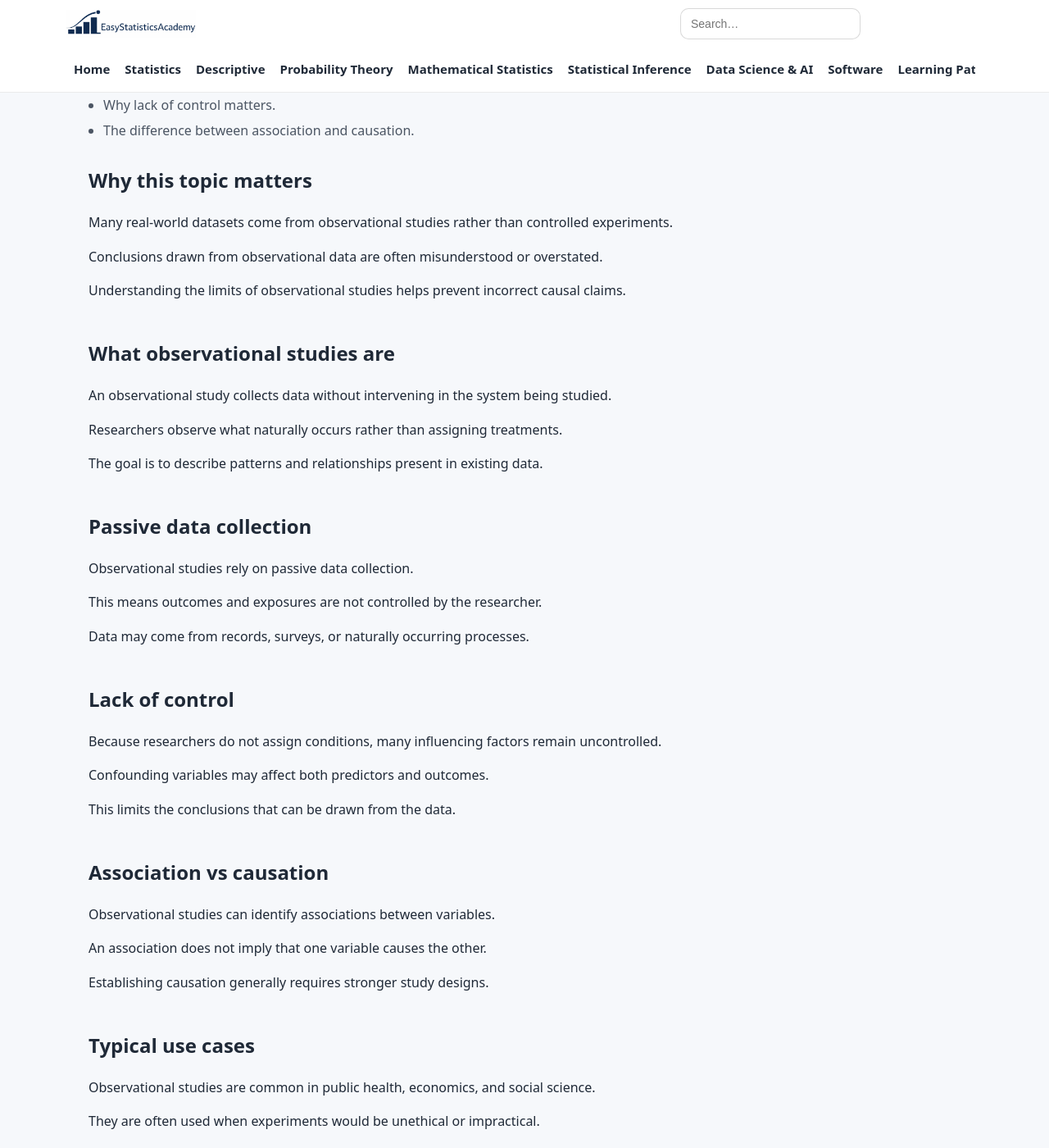
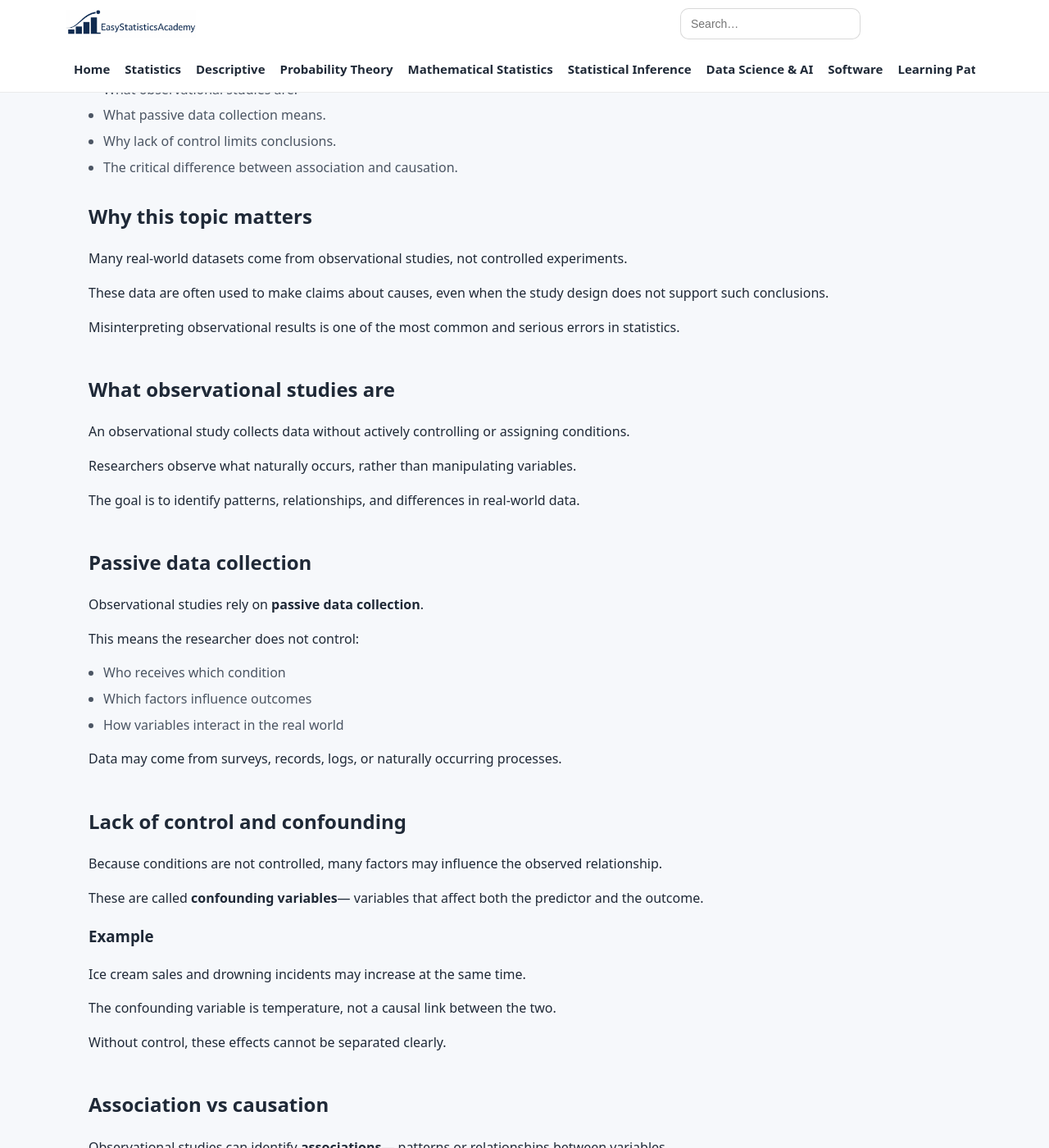
Before and after one commit to ammar-homaida-statistics/easystatisticsacademy, a Jekyll site: the page built from foundations/observational-studies/index.md, in a window 1280 px wide and 1400 px high, scrolled down 544 px. Shown: the whole window at 82% size. Built offline with Jekyll 4.4.1, drawn with Linux system fonts in a browser that asks for light colours; some of the changed text lies outside the part shown.

Commit message:
Enhance clarity and structure of observational studies content

```diff
--- a/foundations/observational-studies/index.md
+++ b/foundations/observational-studies/index.md
@@ -19,10 +19,14 @@ lesson_order: 22
   <div class="hero-card">
     <h1>Observational Studies</h1>
 
+    <div style="background:#fff3cd; border:1px solid #ffeeba; padding:12px 14px; margin:14px 0; border-radius:8px;">
+      <strong>🚧 Under Construction</strong> — Real-world causal vs non-causal examples will be added.
+    </div>
+
     <p class="lead">
-      This lesson introduces observational studies as a form of data collection,
-      explains their passive nature, discusses lack of control, and introduces
-      the distinction between association and causation.
+      Observational studies collect data without intervention.
+      They are powerful for discovering patterns,
+      but they cannot by themselves establish causation.
     </p>
 
     <p class="muted-mini">
@@ -31,6 +35,8 @@ lesson_order: 22
   </div>
 </section>
 
+
+
 <section class="section">
   <div class="content-narrow">
     <h2>What you will learn</h2>
@@ -38,32 +44,36 @@ lesson_order: 22
     <ul class="bullets">
       <li>What observational studies are.</li>
       <li>What passive data collection means.</li>
-      <li>Why lack of control matters.</li>
-      <li>The difference between association and causation.</li>
+      <li>Why lack of control limits conclusions.</li>
+      <li>The critical difference between association and causation.</li>
     </ul>
   </div>
 </section>
+
+
 
 <section class="section">
   <div class="content-narrow">
     <h2>Why this topic matters</h2>
 
     <p>
-      Many real-world datasets come from observational studies
-      rather than controlled experiments.
+      Many real-world datasets come from observational studies,
+      not controlled experiments.
     </p>
 
     <p>
-      Conclusions drawn from observational data
-      are often misunderstood or overstated.
+      These data are often used to make claims about causes,
+      even when the study design does not support such conclusions.
     </p>
 
     <p>
-      Understanding the limits of observational studies
-      helps prevent incorrect causal claims.
+      Misinterpreting observational results is one of the most common
+      and serious errors in statistics.
     </p>
   </div>
 </section>
+
+
 
 <section class="section">
   <div class="content-narrow">
@@ -71,114 +81,188 @@ lesson_order: 22
 
     <p>
       An observational study collects data
-      without intervening in the system being studied.
+      without actively controlling or assigning conditions.
     </p>
 
     <p>
-      Researchers observe what naturally occurs
-      rather than assigning treatments.
+      Researchers observe what naturally occurs,
+      rather than manipulating variables.
     </p>
 
     <p>
-      The goal is to describe patterns and relationships
-      present in existing data.
+      The goal is to identify patterns,
+      relationships, and differences in real-world data.
     </p>
   </div>
 </section>
+
+
 
 <section class="section">
   <div class="content-narrow">
     <h2>Passive data collection</h2>
 
     <p>
-      Observational studies rely on passive data collection.
+      Observational studies rely on <strong>passive data collection</strong>.
     </p>
 
     <p>
-      This means outcomes and exposures
-      are not controlled by the researcher.
+      This means the researcher does not control:
     </p>
 
+    <ul class="bullets">
+      <li>Who receives which condition</li>
+      <li>Which factors influence outcomes</li>
+      <li>How variables interact in the real world</li>
+    </ul>
+
     <p>
-      Data may come from records, surveys,
+      Data may come from surveys, records, logs,
       or naturally occurring processes.
     </p>
   </div>
 </section>
 
+
+
 <section class="section">
   <div class="content-narrow">
-    <h2>Lack of control</h2>
+    <h2>Lack of control and confounding</h2>
 
     <p>
-      Because researchers do not assign conditions,
-      many influencing factors remain uncontrolled.
+      Because conditions are not controlled,
+      many factors may influence the observed relationship.
     </p>
 
     <p>
-      Confounding variables may affect
-      both predictors and outcomes.
+      These are called <strong>confounding variables</strong>—
+      variables that affect both the predictor and the outcome.
+    </p>
+
+    <h3>Example</h3>
+
+    <p>
+      Ice cream sales and drowning incidents
+      may increase at the same time.
     </p>
 
     <p>
-      This limits the conclusions
-      that can be drawn from the data.
+      The confounding variable is temperature,
+      not a causal link between the two.
+    </p>
+
+    <p>
+      Without control, these effects cannot be separated clearly.
     </p>
   </div>
 </section>
+
+
 
 <section class="section">
   <div class="content-narrow">
     <h2>Association vs causation</h2>
 
     <p>
-      Observational studies can identify associations
-      between variables.
+      Observational studies can identify <strong>associations</strong>—
+      patterns or relationships between variables.
     </p>
 
     <p>
-      An association does not imply
-      that one variable causes the other.
+      However, association does not imply causation.
     </p>
 
+    <h3>Key distinction</h3>
+
+    <ul class="bullets">
+      <li><strong>Association:</strong> variables move together.</li>
+      <li><strong>Causation:</strong> one variable directly affects another.</li>
+    </ul>
+
     <p>
-      Establishing causation generally requires
-      stronger study designs.
+      Observational data alone cannot rule out:
+    </p>
+
+    <ul class="bullets">
+      <li>Confounding variables</li>
+      <li>Reverse causation</li>
+      <li>Coincidental relationships</li>
+    </ul>
+
+    <p style="font-weight:600;">
+      Observational studies suggest relationships.
+      They do not prove causes.
     </p>
   </div>
 </section>
 
+
+
 <section class="section">
   <div class="content-narrow">
-    <h2>Typical use cases</h2>
+    <h2>When observational studies are useful</h2>
 
     <p>
-      Observational studies are common
-      in public health, economics, and social science.
+      Observational studies are essential when experiments
+      are not possible.
     </p>
 
     <p>
-      They are often used when experiments
-      would be unethical or impractical.
+      This includes situations where experiments would be:
     </p>
 
+    <ul class="bullets">
+      <li>Unethical (e.g., harmful exposures)</li>
+      <li>Impractical (e.g., large populations)</li>
+      <li>Too expensive or time-consuming</li>
+    </ul>
+
     <p>
-      Observational data can generate hypotheses
-      and inform further study.
+      They are valuable for:
+    </p>
+
+    <ul class="bullets">
+      <li>Describing patterns</li>
+      <li>Identifying associations</li>
+      <li>Generating hypotheses</li>
+    </ul>
+  </div>
+</section>
+
+
+
+<section class="section">
+  <div class="content-narrow">
+    <h2>Common misuse</h2>
+
+    <ul class="bullets">
+      <li>Claiming causation from correlation.</li>
+      <li>Ignoring confounding variables.</li>
+      <li>Overgeneralizing results.</li>
+      <li>Treating observational results as experimental evidence.</li>
+    </ul>
+
+    <p>
+      These mistakes are common in media, reports,
+      and automated analyses.
     </p>
   </div>
 </section>
+
+
 
 <section class="section section-soft">
   <div class="content-narrow">
     <h2>Key idea to remember</h2>
 
     <p>
-      Observational studies reveal associations,
-      not definitive causal relationships.
+      Observational studies reveal patterns,
+      but they do not establish causation.
     </p>
   </div>
 </section>
+
+
 
 <section class="section section-next">
   <div class="content-narrow">
@@ -186,11 +270,13 @@ lesson_order: 22
 
     <p>
       Observational studies collect data without intervention.
-      They are useful for identifying patterns,
-      but they have limited ability to establish causation.
+      They are useful for identifying relationships,
+      but they cannot determine cause-and-effect on their own.
     </p>
   </div>
 </section>
+
+
 
 <section class="section section-next">
   <div class="content-narrow">
```
Also changed, not shown: other parts of foundations/observational-studies/index.md (+6 -0 lines).
